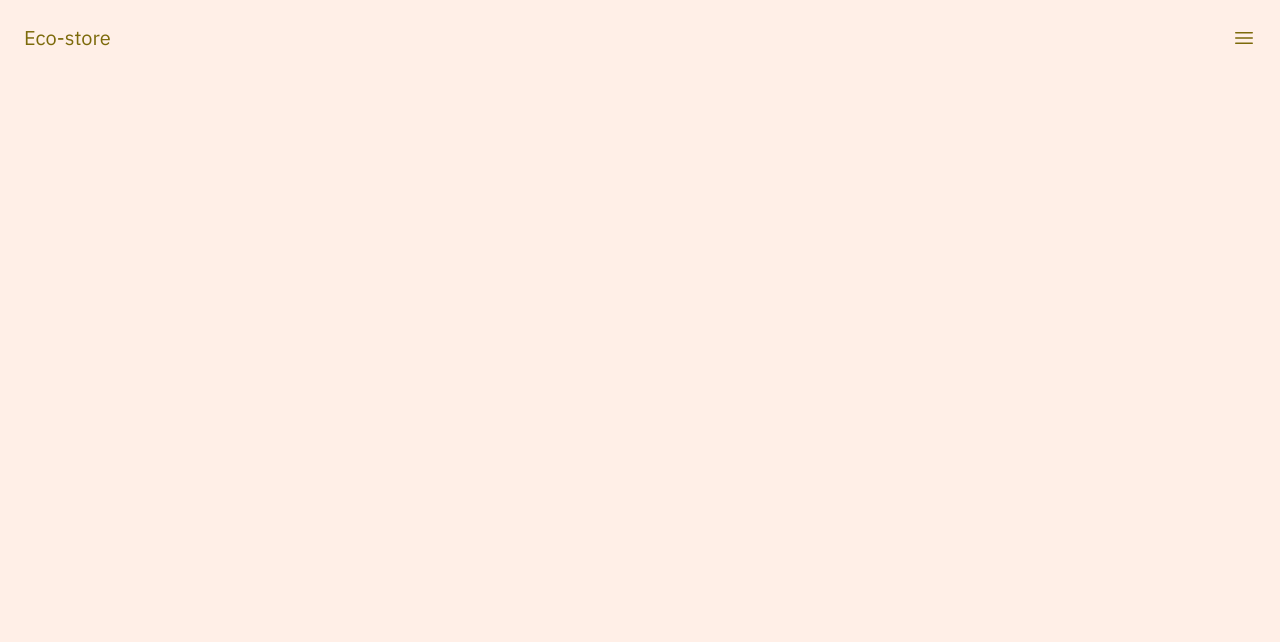
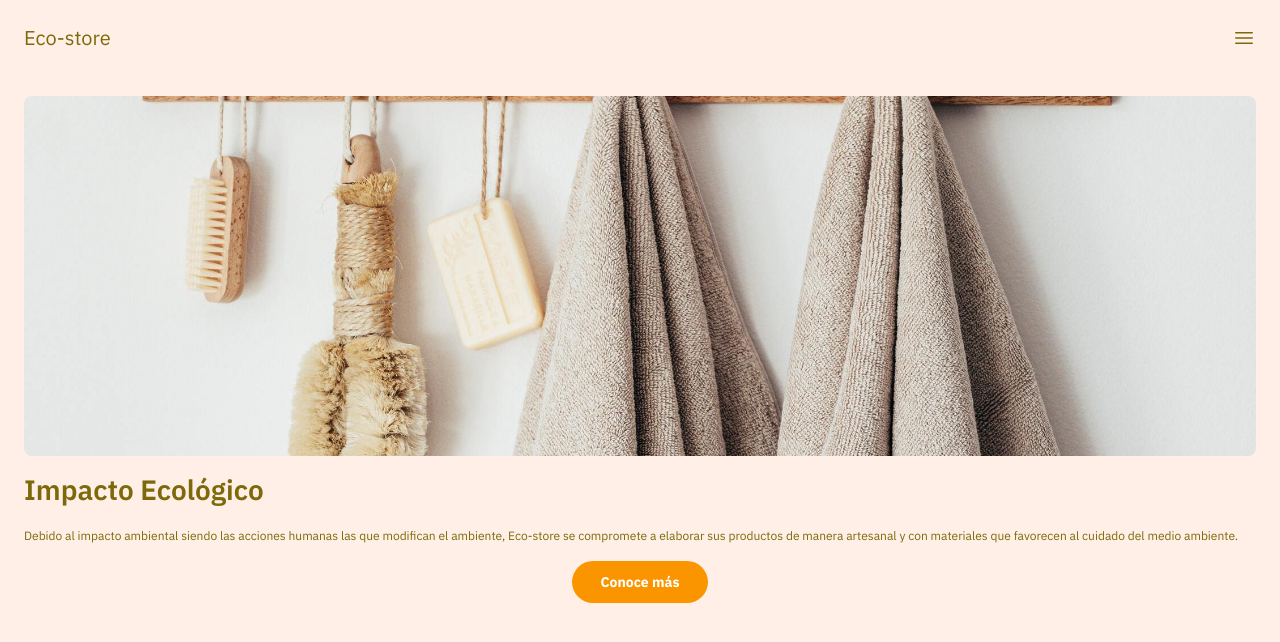
Before and after one commit to SgtGarro/eco-store, a website: page index.html in a window 1280 px wide. Drawn offline with Linux system fonts and the light colour scheme.

Commit message:
Hero section

```diff
--- a/index.html
+++ b/index.html
@@ -40,5 +40,27 @@
         </div>
       </nav>
     </header>
+    <main>
+      <section class="hero-section">
+        <div class="container">
+          <div class="hero-img">
+            <img
+              src="./assets/img/main-2.jpg"
+              alt="Echologyc products and more"
+            />
+          </div>
+          <div class="hero-content">
+            <h1>Impacto Ecol&oacute;gico</h1>
+            <p>
+              Debido al impacto ambiental siendo las acciones humanas las que
+              modifican el ambiente, Eco-store se compromete a elaborar sus
+              productos de manera artesanal y con materiales que favorecen al
+              cuidado del medio ambiente.
+            </p>
+            <button>Conoce m&aacute;s</button>
+          </div>
+        </div>
+      </section>
+    </main>
   </body>
 </html>
--- a/sass/style.scss
+++ b/sass/style.scss
@@ -23,6 +23,13 @@ body {
 
 button {
   cursor: pointer;
+}
+section {
+  padding: 0 2.4rem;
+}
+
+.container {
+  width: 100%;
 }
 
 ///////////////////////////////////
@@ -72,3 +79,46 @@ button {
     }
   }
 }
+
+///////////////////////////////////
+// HERO SECTION
+///////////////////////////////////
+.hero-section {
+  margin-bottom: 6.4rem;
+  .hero-img {
+    margin-bottom: 1.2rem;
+    img {
+      width: 100%;
+      object-fit: cover;
+      object-position: center 35%;
+      min-height: 16rem;
+      height: 50vh;
+      max-height: 36rem;
+      border-radius: 8px;
+    }
+  }
+  .hero-content {
+    color: $primary-text-color;
+    h1 {
+      font-size: 2.8rem;
+      font-weight: 600;
+      margin-bottom: 2rem;
+    }
+    p {
+      font-size: 1.2rem;
+      margin-bottom: 1.8rem;
+    }
+    button {
+      display: block;
+      margin: 0 auto;
+      border: none;
+      background: $quaternary-color;
+      padding: 1.2rem 2.8rem;
+      border-radius: 9999px;
+
+      color: #fff;
+      font-size: 1.4rem;
+      font-weight: 700;
+    }
+  }
+}
```
Also changed, not shown: css/style.css, 1 other file.
